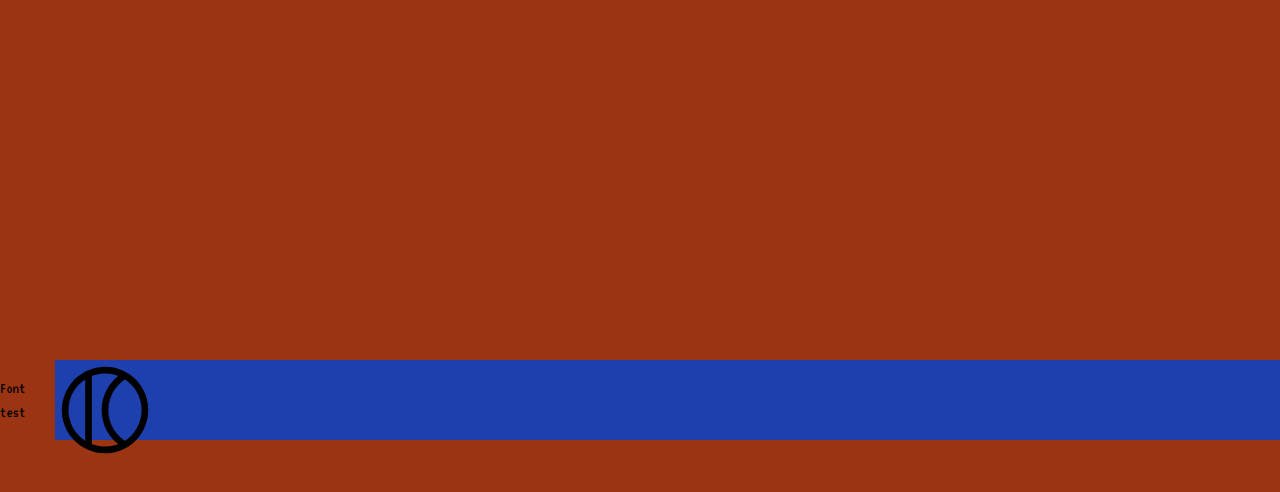
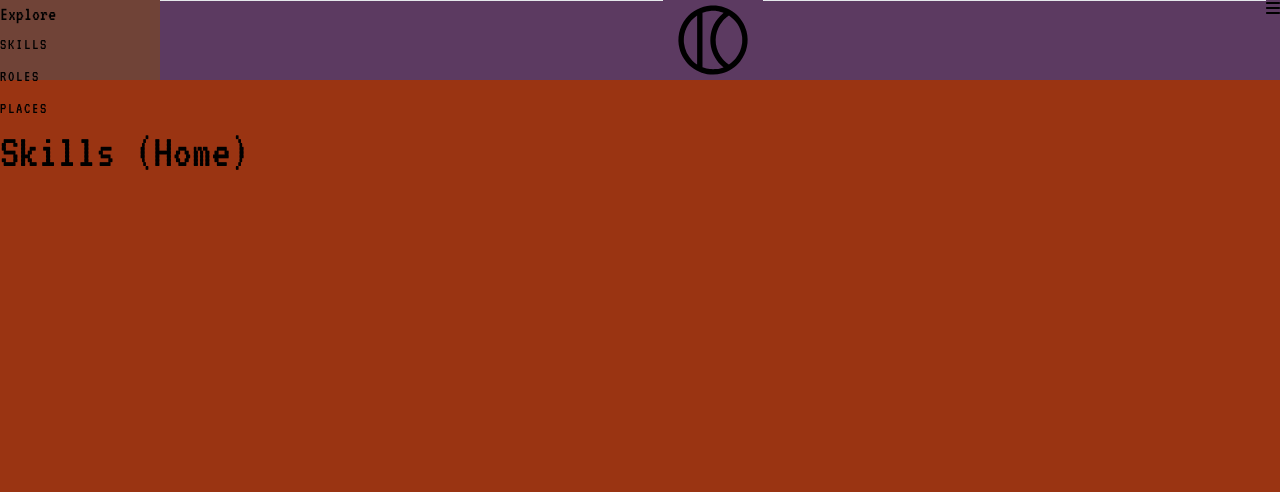
Before and after one commit to davejavou/skills-2024, a Next.js app: page / in a window 1280 px wide. Shown: the top 492 px of the page. Built offline with nearby package versions, Linux system fonts and the light colour scheme.

Commit message:
Foundation Setup

```diff
--- a/package.json
+++ b/package.json
@@ -9,8 +9,12 @@
     "lint": "next lint"
   },
   "dependencies": {
+    "@fortawesome/fontawesome-svg-core": "^6.5.2",
+    "@fortawesome/free-solid-svg-icons": "^6.5.2",
+    "@fortawesome/react-fontawesome": "^0.2.0",
+    "@gsap/react": "^2.1.1",
     "gsap": "^3.12.5",
-    "next": "14.3.0-canary.9",
+    "next": "^14.2.3",
     "react": "^18",
     "react-dom": "^18"
   },
--- a/pages/_document.js
+++ b/pages/_document.js
@@ -1,4 +1,5 @@
 import { Html, Head, Main, NextScript } from "next/document";
+import TopNav from "./top-nav";
 
 export default function Document() {
   return (
@@ -9,6 +10,7 @@ export default function Document() {
         <link rel="icon" type="image/png" sizes="16x16" href="https://davecutter.com/portfolio/public/favicon-16x16.png" />
       </Head>
       <body>
+        <TopNav />
         <Main />
         <NextScript />
       </body>
--- a/pages/index.js
+++ b/pages/index.js
@@ -1,39 +1,7 @@
-import { useEffect } from "react";
-import Image from "next/image";
-import { VT323 } from "next/font/google";
-import gsap from "gsap";
-
-const fontFamily = VT323({ subsets: ["latin"], display: 'swap', weight: '400' }); // https://nextjs.org/docs/pages/building-your-application/optimizing/fonts
-
-const fadeIn = () => {
-  gsap.to(".logo", { opacity: 1, duration: 1 });
-};
-
-const Logo = () => {
-  useEffect(() => {
-    fadeIn();
-  }, []);
-
+export default function Skills() {
   return (
-    <Image
-      src="/logo.svg"
-      alt="Dave Cutter's Logo"
-      className="logo dark:invert"
-      width={100}
-      height={24}
-    />
-  )
-}
-
-export default function Home() {
-  return (
-    <main
-      className={`flex w-screen h-screen items-center justify-center bg-orange-800 ${fontFamily.className}`}
-    >
-      Font test
-      <nav className="h-20 w-screen bg-blue-800">
-        <Logo />
-      </nav>
+    <main className="flex w-screen h-screen bg-orange-800">
+      <h1 className="pt-32 text-5xl">Skills (Home)</h1>
     </main>
   );
 }
--- /dev/null
+++ b/pages/places.js
@@ -0,0 +1,7 @@
+export default function Places() {
+    return (
+      <main className="flex w-screen h-screen bg-red-800">
+        <h1 className="pt-32 text-5xl">Places</h1>
+      </main>
+    );
+  }
--- /dev/null
+++ b/pages/roles.js
@@ -0,0 +1,7 @@
+export default function Roles() {
+    return (
+      <main className="flex w-screen h-screen bg-red-800">
+        <h1 className="pt-32 text-5xl">Roles</h1>
+      </main>
+    );
+  }
--- /dev/null
+++ b/pages/top-nav.js
@@ -0,0 +1,57 @@
+import { useRef } from "react";
+import Image from "next/image";
+import gsap from "gsap";
+import { useGSAP } from "@gsap/react";
+import Link from "next/link";
+import { FontAwesomeIcon as Icon } from '@fortawesome/react-fontawesome'
+import { faBars } from '@fortawesome/free-solid-svg-icons'
+
+gsap.registerPlugin(useGSAP);
+
+const ExploreMenu = () => {
+  return (
+    <div className="w-40 bg-yellow-800/50">
+      <div className="text-xl">Explore</div>
+      <ul className="uppercase tracking-widest leading-loose">
+        <li><Link href= "/">Skills</Link></li>
+        <li><Link href= "/roles">Roles</Link></li>
+        <li><Link href= "/places">Places</Link></li>
+      </ul>
+    </div>
+  )
+}
+
+const BurgerMenu = () => {
+  return (
+    <Icon className="hippo btn-icon" icon={faBars} />
+    // External Links: Portfolio, LinkedIn, Resume, Cove
+    // Contact David
+    // Big button to email
+  )
+}
+
+export default function TopNav() {
+  const container = useRef();
+  console.log("Test 1");
+  useGSAP(() => {
+    console.log("Test 2");
+    console.log(container)
+    gsap.to(".hippo", { opacity: 1, x: 50, y: 50, rotation: 27, duration: 1 });
+  }, {scope: container});
+
+  return (
+    <nav className="fixed top-0 left-0 flex justify-between w-screen h-20 bg-blue-800/50">
+      <ExploreMenu />
+      <hr className="h-px flex-grow bg-white" />
+      <img
+        src="/logo.svg"
+        alt="Dave Cutter's Logo"
+        className="hippo"
+        width={100}
+        height={100}
+      />
+      <hr className="h-px flex-grow bg-white" />
+      <BurgerMenu />
+    </nav>
+  );
+}
--- a/styles/globals.css
+++ b/styles/globals.css
@@ -1,3 +1,6 @@
+@import url('https://fonts.googleapis.com/css2?family=VT323&display=swap');
+/* Font Imports must be first lines in css file */
+
 @tailwind base;
 @tailwind components;
 @tailwind utilities;
--- a/tailwind.config.js
+++ b/tailwind.config.js
@@ -6,6 +6,10 @@ module.exports = {
     "./app/**/*.{js,ts,jsx,tsx,mdx}",
   ],
   theme: {
+    fontFamily: {
+      sans: ["VT323", "ui-sans-serif", "system-ui", "Arial", "sans-serif"],
+      serif: ["VT323", "ui-serif", "Georgia", "Cambria", "Times New Roman", "Times", "serif"],
+    },
     extend: {
       backgroundImage: {
         "gradient-radial": "radial-gradient(var(--tw-gradient-stops))",
```
Also changed, not shown: 2 other files (tests, documents, lock files or other folders).
